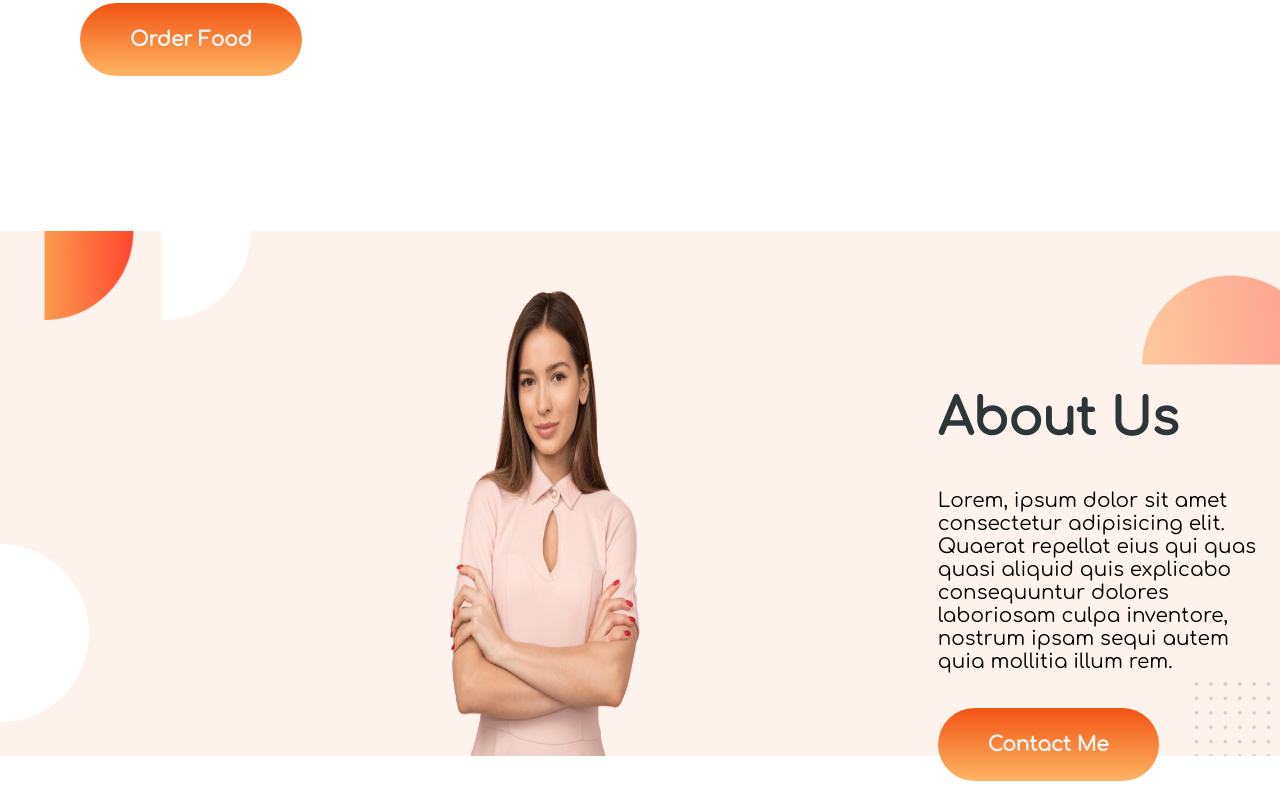
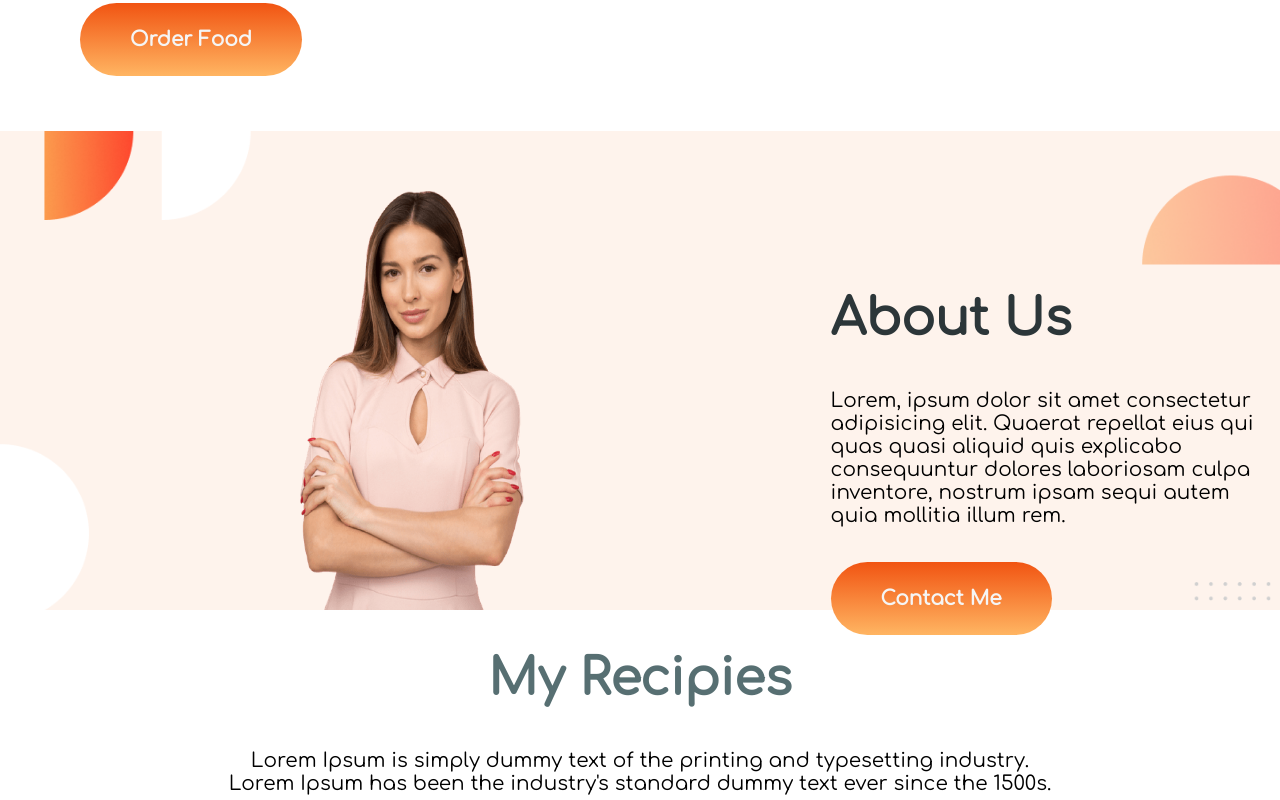
Before and after one commit to Shaikat0079/eat_healthy, a plain HTML site: page index.html in a window 1280 px wide. Shown: the part 820-1620 px from the top of the page. Drawn offline with Linux system fonts and the light colour scheme.

Commit message:
final commit again

```diff
--- a/style.css
+++ b/style.css
@@ -128,14 +128,12 @@ footer p {
     background-repeat: no-repeat;
     background-size: cover;
     width: 100%;
-    margin: 100px 0;
 }
 
 .about-us {
     display: flex;
     justify-content: space-evenly;
-    margin-left: 450px;
-    /* width: 50%; */
+    margin-left: 300px;
 }
 
 .half-width img {
```
